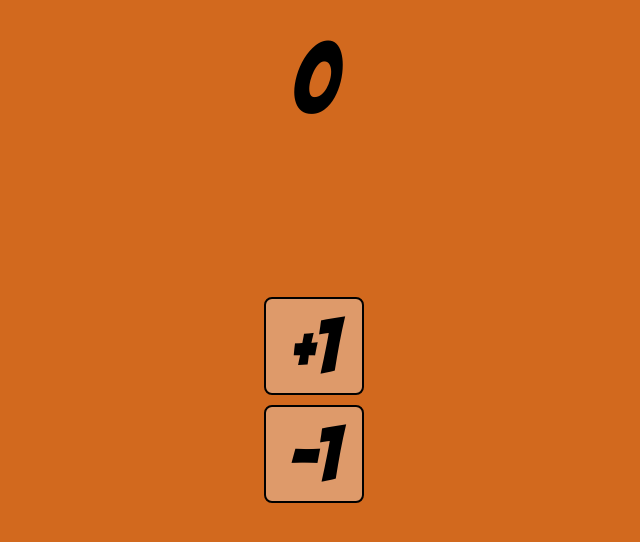
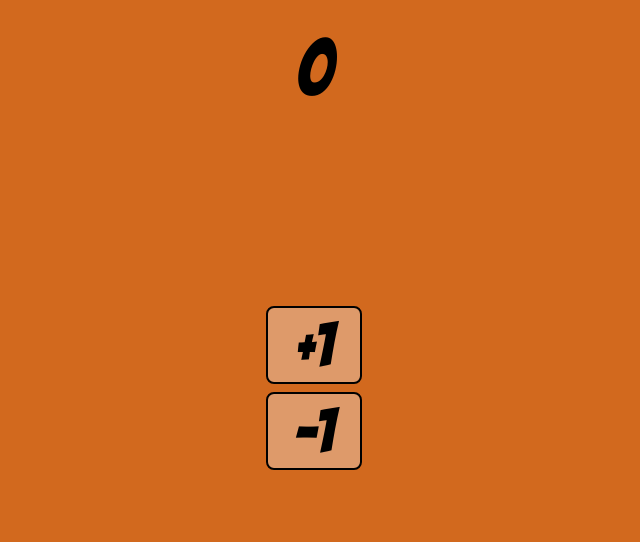
Before and after one commit to BryanGuti/miniprojects, a plain HTML site: page web/counter/index.html in a window 1280 px wide. Shown: the part 138-680 px from the top of the page, without its empty margins (326-966 px from the left). Drawn offline with Linux system fonts and the light colour scheme.

Commit message:
Counter project modified

```diff
--- a/web/counter/style.css
+++ b/web/counter/style.css
@@ -27,32 +27,29 @@
     flex-direction: column;
 }
 
-/*
-#numberContainer {
-} */
-
 #buttonsContainer {
     display: flex;
     flex-direction: column;
-    gap: 10px;
+    gap: 8px;
     margin-top: auto;
     margin-bottom: auto;
 }
 
 #displayedNumber {
-    font-size: 100px;
+    font-size: 80px;
     font-family: 'Bangers', cursive;
 }
 
 .button {
-    font-size: 80px;
-    width: 100px;
+    font-size: 64px;
+    margin: 0px;
+    padding: 0px;
+    width: 1.5em;
     border: 2px solid black;
     border-radius: 8px;
     cursor: pointer;
     background-color: rgba(242, 242, 242, 0.36);
     font-family: 'Bangers', cursive;
-
 }
 
 /* pseudoclasses */
```
